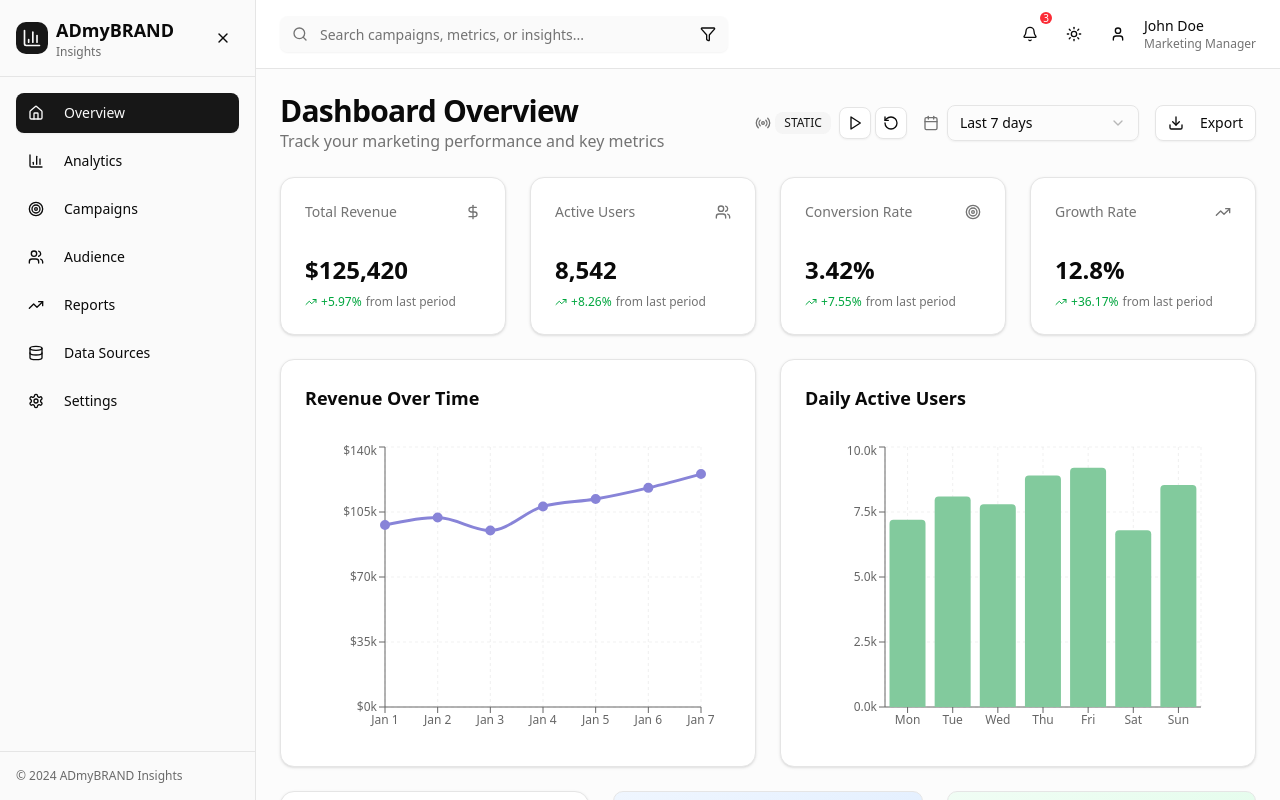
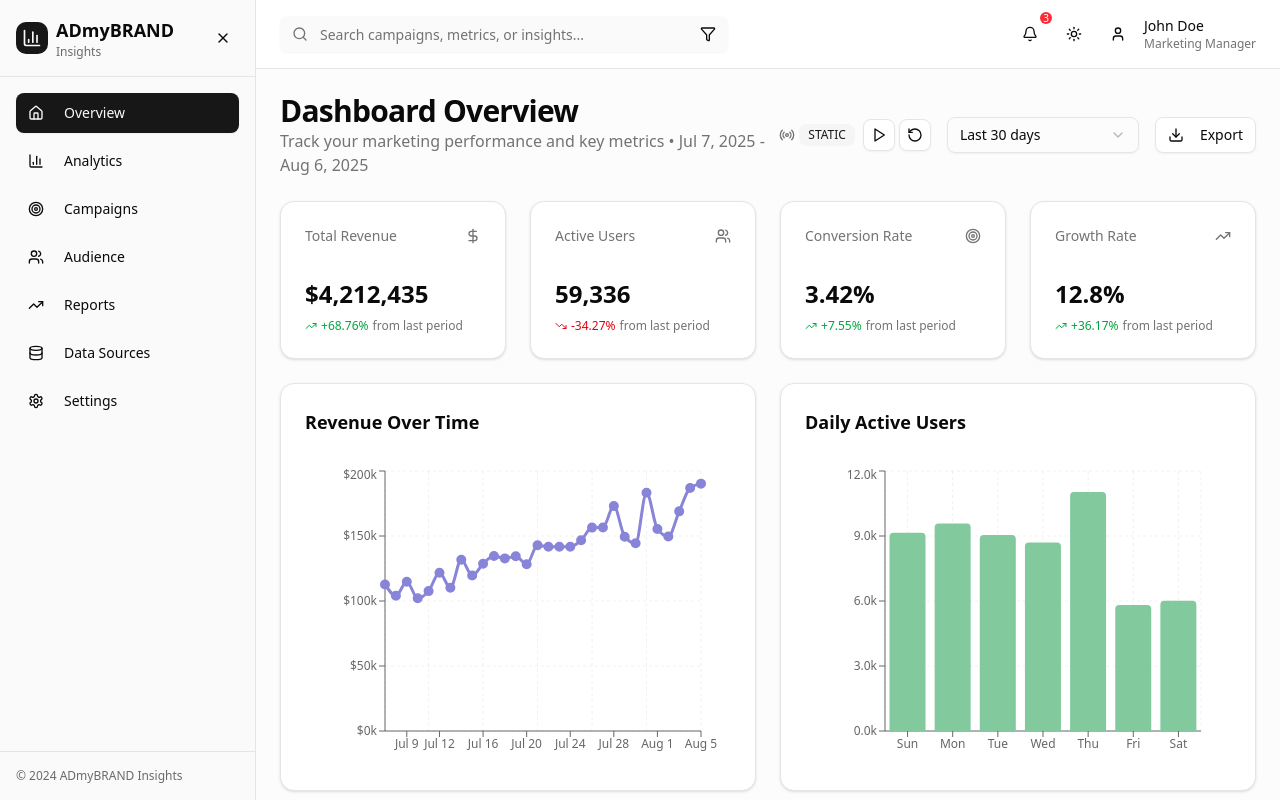
Before and after one commit to Adithya6ramesh/AdmyBrand-Dashboard, a React (Vite) app: page / in a window 1280 px wide. Built offline with nearby package versions, Linux system fonts and the light colour scheme.

Commit message:
Make date filter fully functional

```diff
--- a/src/components/AnalyticsPage.jsx
+++ b/src/components/AnalyticsPage.jsx
@@ -157,10 +157,7 @@ const AnalyticsPage = () => {
               <SelectItem value="linkedin">LinkedIn</SelectItem>
             </SelectContent>
           </Select>
-          <DateRangeFilter
-            selectedRange={selectedDateRange}
-            onRangeChange={(range) => setSelectedDateRange(range)}
-          />
+          <DateRangeFilter />
           <ExportButton
             data={monthlyPerformance}
             filename="advanced-analytics"
--- a/src/components/DateRangeFilter.jsx
+++ b/src/components/DateRangeFilter.jsx
@@ -1,5 +1,5 @@
 import { useState } from 'react';
-import { Calendar, ChevronDown } from 'lucide-react';
+import { ChevronDown } from 'lucide-react';
 import { Button } from '@/components/ui/button';
 import {
   Select,
@@ -15,52 +15,40 @@ import {
 } from '@/components/ui/popover';
 import { Input } from '@/components/ui/input';
 import { Label } from '@/components/ui/label';
+import { useDateFilter } from '../contexts/DateFilterContext';
 
 const DateRangeFilter = ({
-  selectedRange,
-  onRangeChange,
   className = ''
 }) => {
-  const [customStart, setCustomStart] = useState('');
-  const [customEnd, setCustomEnd] = useState('');
+  const {
+    selectedRange,
+    customDates,
+    dateRangeOptions,
+    handleRangeChange,
+    getDisplayLabel
+  } = useDateFilter();
+
+  const [customStart, setCustomStart] = useState(customDates.start);
+  const [customEnd, setCustomEnd] = useState(customDates.end);
   const [isCustomOpen, setIsCustomOpen] = useState(false);
-
-  const dateRangeOptions = [
-    { label: 'Last 7 days', value: '7d' },
-    { label: 'Last 30 days', value: '30d' },
-    { label: 'Last 90 days', value: '90d' },
-    { label: 'This Month', value: 'month' },
-    { label: 'This Quarter', value: 'quarter' },
-    { label: 'Custom Range', value: 'custom' }
-  ];
 
   const handleRangeSelect = (value) => {
     if (value === 'custom') {
       setIsCustomOpen(true);
     } else {
-      onRangeChange(value);
+      handleRangeChange(value);
     }
   };
 
   const handleCustomApply = () => {
     if (customStart && customEnd) {
-      onRangeChange('custom', { start: customStart, end: customEnd });
+      handleRangeChange('custom', { start: customStart, end: customEnd });
       setIsCustomOpen(false);
     }
   };
 
-  const getDisplayLabel = () => {
-    const option = dateRangeOptions.find(opt => opt.value === selectedRange);
-    if (selectedRange === 'custom' && customStart && customEnd) {
-      return `${new Date(customStart).toLocaleDateString()} - ${new Date(customEnd).toLocaleDateString()}`;
-    }
-    return option ? option.label : 'Select Range';
-  };
-
   return (
-    <div className={`flex items-center space-x-2 ${className}`}>
-      <Calendar className="h-4 w-4 text-muted-foreground" />
-
+    <div className={`flex items-center ${className}`}>
       <Popover open={isCustomOpen} onOpenChange={setIsCustomOpen}>
         <PopoverTrigger asChild>
           <div>
--- a/src/components/OverviewPage.jsx
+++ b/src/components/OverviewPage.jsx
@@ -9,15 +9,11 @@ import ExportButton from './ExportButton';
 import LiveDataToggle from './LiveDataToggle';
 import SkeletonLoader from './SkeletonLoader';
 import { useRealTimeData } from '../hooks/useRealTimeData';
-import {
-  revenueOverTime,
-  dailyUsers,
-  trafficSources
-} from '../lib/mockData';
+import { useDateFilter } from '../contexts/DateFilterContext';
+import { trafficSources } from '../lib/mockData';
 
 const OverviewPage = () => {
   const [isLoading, setIsLoading] = useState(true);
-  const [selectedDateRange, setSelectedDateRange] = useState('7d');
   const {
     metrics,
     isLive,
@@ -25,6 +21,13 @@ const OverviewPage = () => {
     stopLiveUpdates,
     resetToOriginal
   } = useRealTimeData();
+
+  const {
+    filteredData,
+    getDisplayLabel,
+    getDateRangeText,
+    getFilteredMetrics
+  } = useDateFilter();
 
   // Simulate loading
   useEffect(() => {
@@ -34,11 +37,8 @@ const OverviewPage = () => {
     return () => clearTimeout(timer);
   }, []);
 
-  const handleDateRangeChange = (range, customDates) => {
-    setSelectedDateRange(range);
-    // In a real app, you would fetch new data based on the date range
-    console.log('Date range changed:', range, customDates);
-  };
+  // Get filtered metrics
+  const filteredMetrics = getFilteredMetrics();
 
   if (isLoading) {
     return (
@@ -76,7 +76,7 @@ const OverviewPage = () => {
         <div>
           <h1 className="text-3xl font-bold tracking-tight">Dashboard Overview</h1>
           <p className="text-muted-foreground">
-            Track your marketing performance and key metrics
+            Track your marketing performance and key metrics • {getDateRangeText()}
           </p>
         </div>
 
@@ -87,12 +87,9 @@ const OverviewPage = () => {
             onStop={stopLiveUpdates}
             onReset={resetToOriginal}
           />
-          <DateRangeFilter
-            selectedRange={selectedDateRange}
-            onRangeChange={handleDateRangeChange}
-          />
+          <DateRangeFilter />
           <ExportButton
-            data={[...revenueOverTime, ...dailyUsers]}
+            data={[...filteredData.revenue, ...filteredData.users]}
             filename="dashboard-overview"
           />
         </div>
@@ -102,19 +99,19 @@ const OverviewPage = () => {
       <div className="grid grid-cols-1 md:grid-cols-2 lg:grid-cols-4 gap-6">
         <MetricCard
           title="Total Revenue"
-          value={metrics.revenue.current}
+          value={filteredMetrics.totalRevenue}
           previousValue={metrics.revenue.previous}
-          change={metrics.revenue.change}
-          trend={metrics.revenue.trend}
+          change={filteredMetrics.revenueGrowth}
+          trend={filteredMetrics.revenueGrowth > 0 ? 'up' : 'down'}
           icon={DollarSign}
           format="currency"
         />
         <MetricCard
           title="Active Users"
-          value={metrics.users.current}
+          value={filteredMetrics.totalUsers}
           previousValue={metrics.users.previous}
-          change={metrics.users.change}
-          trend={metrics.users.trend}
+          change={filteredMetrics.userGrowth}
+          trend={filteredMetrics.userGrowth > 0 ? 'up' : 'down'}
           icon={Users}
           format="number"
         />
@@ -141,14 +138,14 @@ const OverviewPage = () => {
       {/* Charts Row 1 */}
       <div className="grid grid-cols-1 lg:grid-cols-2 gap-6">
         <LineChart
-          data={revenueOverTime}
+          data={filteredData.revenue}
           title="Revenue Over Time"
           xKey="date"
           yKey="revenue"
           color="#8884d8"
         />
         <BarChart
-          data={dailyUsers}
+          data={filteredData.users}
           title="Daily Active Users"
           xKey="day"
           yKey="users"
@@ -177,7 +174,7 @@ const OverviewPage = () => {
             <div className="space-y-2">
               <div className="flex justify-between">
                 <span className="text-sm text-muted-foreground">Active Campaigns</span>
-                <span className="font-medium">12</span>
+                <span className="font-medium">{filteredMetrics.activeCampaigns}</span>
               </div>
               <div className="flex justify-between">
                 <span className="text-sm text-muted-foreground">Avg. CTR</span>
--- a/src/components/ReportsPage.jsx
+++ b/src/components/ReportsPage.jsx
@@ -170,10 +170,7 @@ const ReportsPage = () => {
         </div>
 
         <div className="flex items-center space-x-4">
-          <DateRangeFilter
-            selectedRange={selectedDateRange}
-            onRangeChange={(range) => setSelectedDateRange(range)}
-          />
+          <DateRangeFilter />
           <ExportButton
             data={campaignData}
             filename="performance-report"
--- /dev/null
+++ b/src/contexts/DateFilterContext.jsx
@@ -0,0 +1,189 @@
+import { createContext, useContext, useState, useEffect } from 'react';
+import { revenueOverTime, dailyUsers, campaignData } from '../lib/mockData';
+
+const DateFilterContext = createContext();
+
+export const useDateFilter = () => {
+  const context = useContext(DateFilterContext);
+  if (!context) {
+    throw new Error('useDateFilter must be used within a DateFilterProvider');
+  }
+  return context;
+};
+
+export const DateFilterProvider = ({ children }) => {
+  const [selectedRange, setSelectedRange] = useState('30d');
+  const [customDates, setCustomDates] = useState({ start: '', end: '' });
+  const [filteredData, setFilteredData] = useState({
+    revenue: revenueOverTime,
+    users: dailyUsers,
+    campaigns: campaignData
+  });
+
+  // Date range options
+  const dateRangeOptions = [
+    { label: 'Last 7 days', value: '7d', days: 7 },
+    { label: 'Last 30 days', value: '30d', days: 30 },
+    { label: 'Last 90 days', value: '90d', days: 90 },
+    { label: 'This Month', value: 'month', days: 30 },
+    { label: 'This Quarter', value: 'quarter', days: 90 },
+    { label: 'Custom Range', value: 'custom', days: null }
+  ];
+
+  // Generate date range based on selection
+  const getDateRange = (rangeValue, customRange = null) => {
+    const now = new Date();
+    let startDate, endDate;
+
+    if (rangeValue === 'custom' && customRange) {
+      startDate = new Date(customRange.start);
+      endDate = new Date(customRange.end);
+    } else {
+      const option = dateRangeOptions.find(opt => opt.value === rangeValue);
+      if (option && option.days) {
+        startDate = new Date(now.getTime() - (option.days * 24 * 60 * 60 * 1000));
+        endDate = now;
+      } else {
+        // Default to 30 days
+        startDate = new Date(now.getTime() - (30 * 24 * 60 * 60 * 1000));
+        endDate = now;
+      }
+    }
+
+    return { startDate, endDate };
+  };
+
+  // Generate mock data based on date range
+  const generateFilteredData = (rangeValue, customRange = null) => {
+    const { startDate, endDate } = getDateRange(rangeValue, customRange);
+    const daysDiff = Math.ceil((endDate - startDate) / (1000 * 60 * 60 * 24));
+
+    // Generate revenue data for the selected period
+    const filteredRevenue = [];
+    for (let i = 0; i < Math.min(daysDiff, 30); i++) {
+      const date = new Date(startDate.getTime() + (i * 24 * 60 * 60 * 1000));
+      const baseRevenue = 95000 + Math.random() * 30000;
+      const trendMultiplier = 1 + (i * 0.02); // Slight upward trend
+      const revenue = Math.round(baseRevenue * trendMultiplier);
+
+      filteredRevenue.push({
+        date: date.toISOString().split('T')[0],
+        revenue: revenue
+      });
+    }
+
+    // Generate user data for the selected period
+    const filteredUsers = [];
+    const daysOfWeek = ['Sun', 'Mon', 'Tue', 'Wed', 'Thu', 'Fri', 'Sat'];
+    for (let i = 0; i < Math.min(daysDiff, 7); i++) {
+      const baseUsers = 7000 + Math.random() * 2500;
+      const weekdayMultiplier = i < 5 ? 1.2 : 0.8; // Higher on weekdays
+      const users = Math.round(baseUsers * weekdayMultiplier);
+
+      filteredUsers.push({
+        day: daysOfWeek[i % 7],
+        users: users
+      });
+    }
+
+    // Filter campaigns based on date range (simulate campaign start dates)
+    const filteredCampaigns = campaignData.filter((campaign, index) => {
+      // Simulate campaign creation dates
+      const campaignDate = new Date(startDate.getTime() + (index * 7 * 24 * 60 * 60 * 1000));
+      return campaignDate >= startDate && campaignDate <= endDate;
+    });
+
+    return {
+      revenue: filteredRevenue,
+      users: filteredUsers,
+      campaigns: filteredCampaigns.length > 0 ? filteredCampaigns : campaignData // Always show some campaigns
+    };
+  };
+
+  // Calculate metrics based on filtered data
+  const getFilteredMetrics = () => {
+    const totalRevenue = filteredData.revenue.reduce((sum, item) => sum + item.revenue, 0);
+    const avgRevenue = totalRevenue / filteredData.revenue.length;
+    const totalUsers = filteredData.users.reduce((sum, item) => sum + item.users, 0);
+    const avgUsers = totalUsers / filteredData.users.length;
+
+    // Calculate growth (comparing first vs last data points)
+    const revenueGrowth = filteredData.revenue.length > 1 ?
+      ((filteredData.revenue[filteredData.revenue.length - 1].revenue - filteredData.revenue[0].revenue) / filteredData.revenue[0].revenue) * 100 : 0;
+
+    const userGrowth = filteredData.users.length > 1 ?
+      ((filteredData.users[filteredData.users.length - 1].users - filteredData.users[0].users) / filteredData.users[0].users) * 100 : 0;
+
+    return {
+      totalRevenue,
+      avgRevenue,
+      totalUsers,
+      avgUsers,
+      revenueGrowth,
+      userGrowth,
+      activeCampaigns: filteredData.campaigns.filter(c => c.status === 'Active').length,
+      totalCampaigns: filteredData.campaigns.length
+    };
+  };
+
+  // Update filtered data when date range changes
+  useEffect(() => {
+    const newFilteredData = generateFilteredData(
+      selectedRange,
+      selectedRange === 'custom' ? customDates : null
+    );
+    setFilteredData(newFilteredData);
+  }, [selectedRange, customDates]);
+
+  // Handle range change
+  const handleRangeChange = (range, customRange = null) => {
+    setSelectedRange(range);
+    if (range === 'custom' && customRange) {
+      setCustomDates(customRange);
+    }
+  };
+
+  // Get display label for current selection
+  const getDisplayLabel = () => {
+    const option = dateRangeOptions.find(opt => opt.value === selectedRange);
+    if (selectedRange === 'custom' && customDates.start && customDates.end) {
+      return `${new Date(customDates.start).toLocaleDateString()} - ${new Date(customDates.end).toLocaleDateString()}`;
+    }
+    return option ? option.label : 'Last 30 days';
+  };
+
+  // Get formatted date range text
+  const getDateRangeText = () => {
+    const { startDate, endDate } = getDateRange(
+      selectedRange,
+      selectedRange === 'custom' ? customDates : null
+    );
+
+    const formatDate = (date) => {
+      return date.toLocaleDateString('en-US', {
+        month: 'short',
+        day: 'numeric',
+        year: 'numeric'
+      });
+    };
+
+    return `${formatDate(startDate)} - ${formatDate(endDate)}`;
+  };
+
+  const value = {
+    selectedRange,
+    customDates,
+    filteredData,
+    dateRangeOptions,
+    handleRangeChange,
+    getDisplayLabel,
+    getDateRangeText,
+    getFilteredMetrics
+  };
+
+  return (
+    <DateFilterContext.Provider value={value}>
+      {children}
+    </DateFilterContext.Provider>
+  );
+};
--- a/src/main.jsx
+++ b/src/main.jsx
@@ -3,11 +3,14 @@ import { createRoot } from 'react-dom/client'
 import './index.css'
 import App from './App.jsx'
 import { SearchProvider } from './contexts/SearchContext'
+import { DateFilterProvider } from './contexts/DateFilterContext'
 
 createRoot(document.getElementById('root')).render(
   <StrictMode>
-    <SearchProvider>
-      <App />
-    </SearchProvider>
+    <DateFilterProvider>
+      <SearchProvider>
+        <App />
+      </SearchProvider>
+    </DateFilterProvider>
   </StrictMode>,
 )
```
